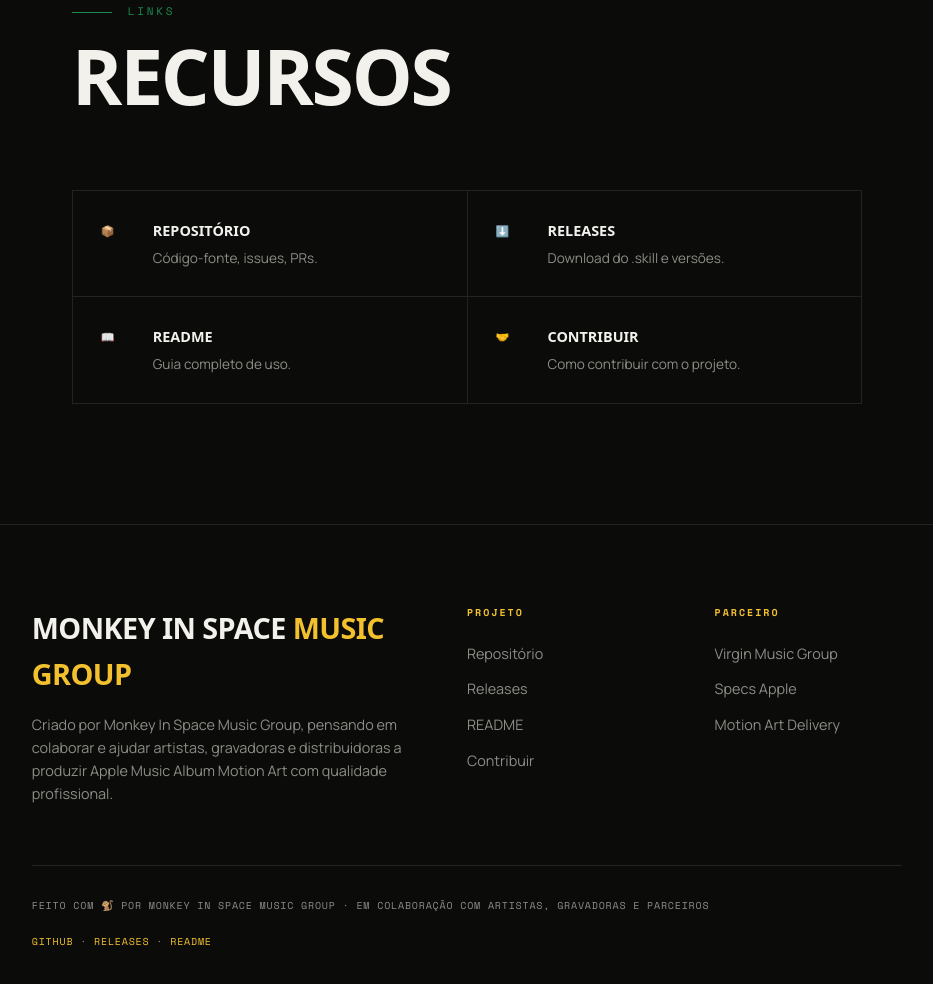
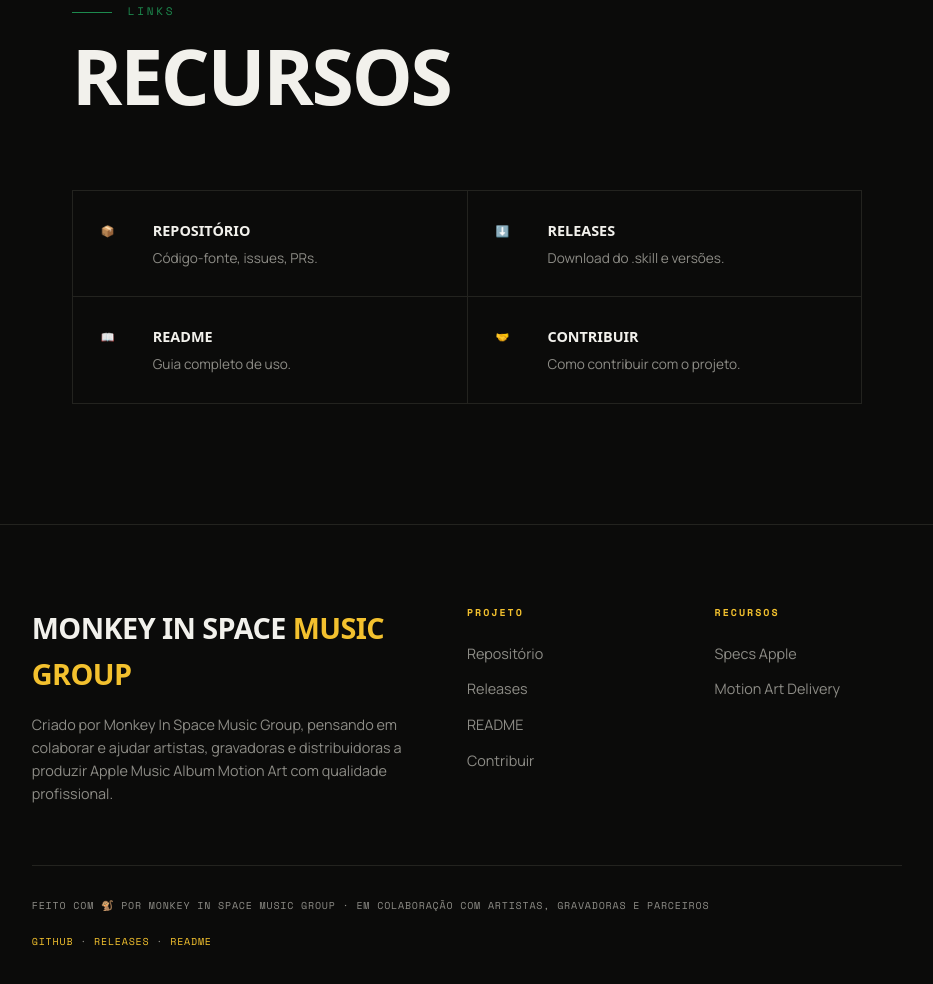
Before and after one commit to monkeyinspace-tech/apple-music-album-motion-art, a plain HTML site: page docs/index.html in a window 1280 px wide. Shown: the part 8435-9419 px from the top of the page, without its empty margins (173-1106 px from the left). Drawn offline with nearby package versions, Linux system fonts and the light colour scheme; a web font is replaced by a local one.

Commit message:
design: remove Virgin Music Group references

```diff
--- a/docs/index.html
+++ b/docs/index.html
@@ -958,9 +958,8 @@
         </ul>
       </div>
       <div class="footer-col">
-        <h4>Parceiro</h4>
+        <h4>Recursos</h4>
         <ul>
-          <li><a href="https://virginmusic.com/">Virgin Music Group</a></li>
           <li><a href="https://help.apple.com/itc/musicstyleguide/en.lproj/itc7d4b161d8.html">Specs Apple</a></li>
           <li><a href="https://itunespartner.apple.com/music/support/5245-album-motion-art-delivery">Motion Art Delivery</a></li>
         </ul>
```
Also changed, not shown: docs/assets/banner.svg, 3 other files.
